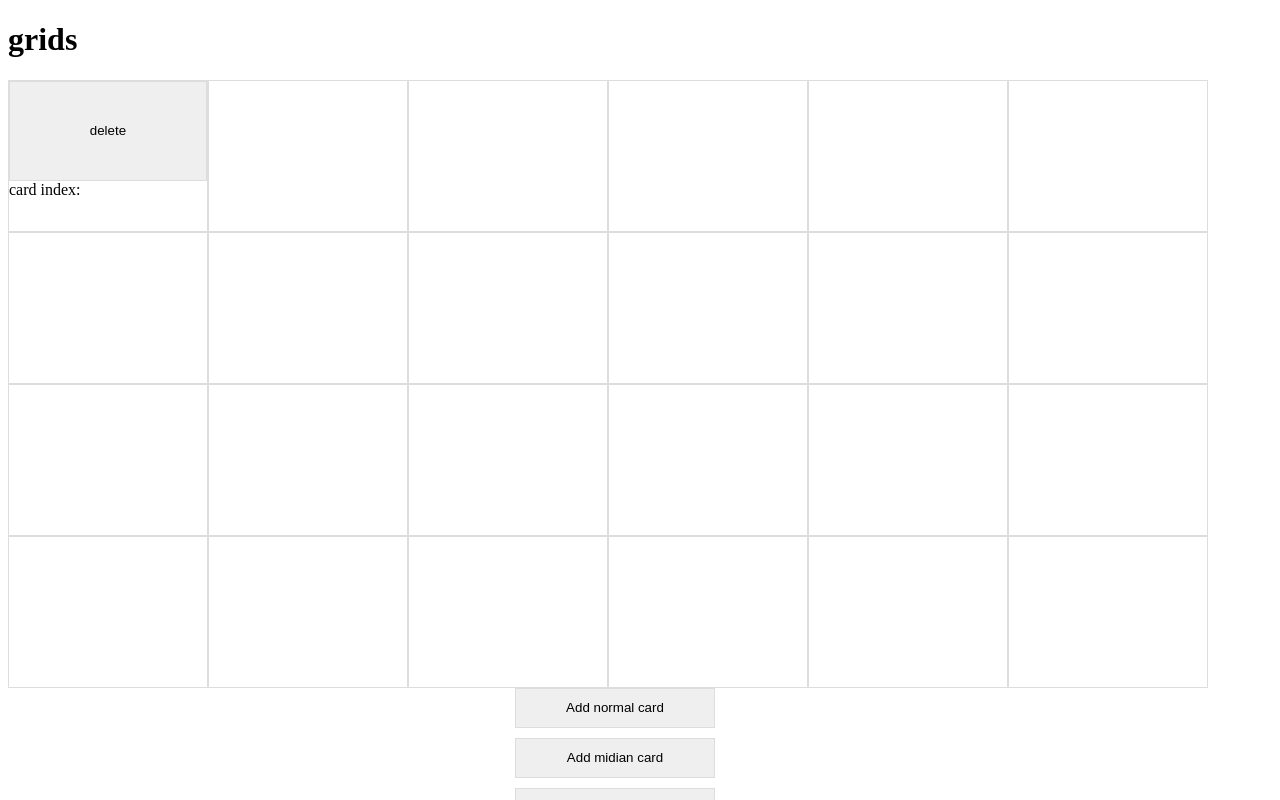
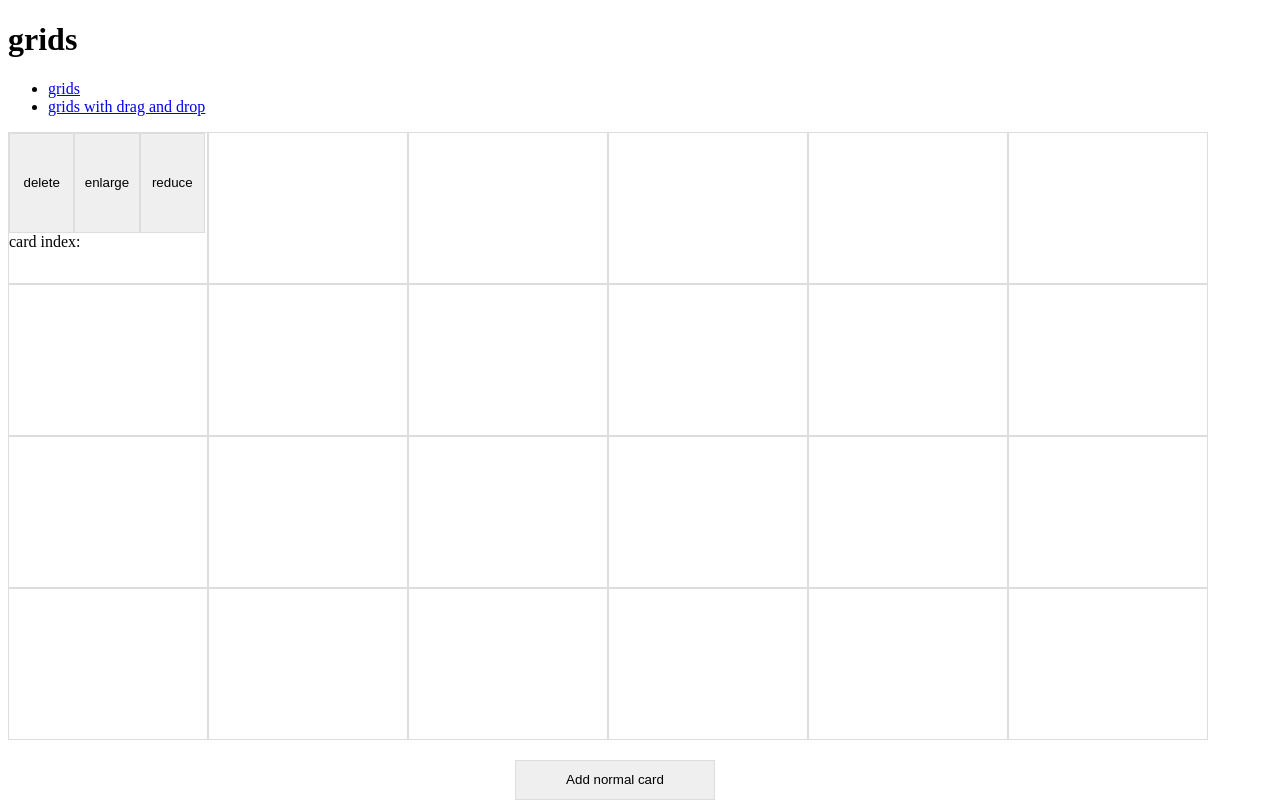
Before and after one commit to anonymous0374/grids, an Angular app: page /grids in a window 1280 px wide. Both pictures are taken after a click on the button "Add normal card". Shown: the top 800 px of the page. Built offline with nearby package versions, Linux system fonts and the light colour scheme.

Commit message:
grids v2.0 adding enlarge / reduce functions

```diff
--- a/src/app/app.component.html
+++ b/src/app/app.component.html
@@ -1,11 +1,9 @@
-<h1>
-  {{title}}
-</h1>
+<h1>{{title}}</h1>
+<nav>
+    <ul>
+        <li><a routerLink='grids'>grids</a></li>
+        <li><a routerLink='grids-dnd'>grids with drag and drop</a></li>
+    </ul>
+</nav>
 
-<app-grids [grids]="grids" [cards]="cards"></app-grids>
-<div>
-	<div style='position: relative; left: 50%; transform: translateX(-50%); margin-bottom: 10px; width: 250px;'><input type='button' value='Add normal card' (click)="addNormal()" style='width: 200px; height: 40px; border: solid 1px #dddddd' /></div>
-	<div style='position: relative; left: 50%; transform: translateX(-50%); margin-bottom: 10px; width: 250px; '><input type='button' value='Add midian card' (click)="addMedian()" style='width: 200px; height: 40px; border: solid 1px #dddddd' /></div>
-	<div style='position: relative; left: 50%; transform: translateX(-50%); margin-bottom: 10px; width: 250px;'><input type='button' value='Add large card' (click)="addLarge()" style='width: 200px; height: 40px; border: solid 1px #dddddd' /></div>
-    <div style='position: relative; left: 50%; transform: translateX(-50%); margin-bottom: 10px; width: 250px;'><input type='button' value='Reload' (click)="(reload())" style='width: 200px; height: 40px; border: solid 1px #dddddd' /></div>
-</div>
+<router-outlet></router-outlet>
--- a/src/app/app.component.ts
+++ b/src/app/app.component.ts
@@ -1,16 +1,6 @@
-import {
-    Component,
-    OnInit
-} from '@angular/core';
-import {
-    Card
-} from './card/card';
-import {
-    Grid
-} from './grids/grid';
-import {
-    LayoutService
-} from './service/layout.service';
+import { Component, OnInit } from '@angular/core';
+import { Card } from './card/card';
+import { Grid } from './grids/grid';
 
 @Component({
     selector: 'app-root',
@@ -19,68 +9,13 @@ import {
 })
 export class AppComponent implements OnInit {
     public title = 'grids';
-    public cards: Card[];
-    public grids: Grid[];
 
-    constructor(private layoutService: LayoutService) {
-        this.cards = [];
-        this.grids = [];
+
+    constructor() {
     }
 
     ngOnInit() {
-        this.grids = this.layoutService.grids;
-    }
-
-    addNormal() {
-        var card = new Card(0);
-        card.index = this.cards.length > 0 ? this.cards.length : 0;
-        this.cards.push(card);
-
-        try {
-            this.layoutService.unOccupyGrids();
-            this.layoutService.reloadCards(this.cards);
-        } catch (e) {
-            console.log(e);
-        }
 
     }
 
-    addMedian() {
-        var card = new Card(1);
-        card.index = this.cards.length > 0 ? this.cards.length : 0;
-        this.cards.push(card);
-
-        try {
-            this.layoutService.unOccupyGrids();
-            this.layoutService.reloadCards(this.cards);
-        } catch (e) {
-            console.log(e);
-        }
-    }
-
-    addLarge() {
-        var card = new Card(2);
-        card.index = this.cards.length > 0 ? this.cards.length : 0;
-        this.cards.push(card);
-
-        try {
-            this.layoutService.unOccupyGrids();
-            this.layoutService.reloadCards(this.cards);
-        } catch (e) {
-            console.log(e);
-        }
-    }
-
-    onDrop() {
-        console.log('dropped in angular');
-    }
-
-    onDragOver(event) {
-        event.dataTransfer.dropEffect = "move";
-    }
-
-    reload(event) {
-        this.layoutService.reloadCards(this.cards);
-    }
-
 }
--- a/src/app/grids/grids.component.css
+++ b/src/app/grids/grids.component.css
@@ -10,7 +10,7 @@
 
 .onex-grid {
     width: 15.66%;
-    min-height: 150px;
+    height: 150px;
     background-color: transparent;
     border: solid 1px #dddddd;
 }
@@ -26,3 +26,10 @@
 .button-large {
     background-color: red;
 }
+
+.grid-button {
+    border: solid 1px #dddddd;
+    width: 33%;
+    height: 100px;
+    float: left;
+}
--- a/src/app/grids/grids.component.html
+++ b/src/app/grids/grids.component.html
@@ -1,8 +1,17 @@
 <div class='onex-grids'>
-    <div [ngClass]=grid.gridClass  class="onex-grid" *ngFor='let grid of grids; let i = index;'>
-        <input type='button' value='delete' *ngIf="grid.hasCard()" (click)="removeCard(grid)" style='border: solid 1px #dddddd; width: 100%; height: 100px;' [ngClass]='{"button-normal": getCard(grid) && getCard(grid).type === 0, "button-median": getCard(grid) && getCard(grid).type === 1, "button-large": getCard(grid) && getCard(grid).type === 2}'/>
+    <div [ngClass]=grid.gridClass class="onex-grid" *ngFor='let grid of ls.grids; let i = index;'>
+        <input type='button' value='delete' class='grid-button' *ngIf="grid.hasCard()" (click)="removeCard(grid)"  [ngClass]='{"button-normal": getCard(grid) && getCard(grid).type === 0, "button-median": getCard(grid) && getCard(grid).type === 1, "button-large": getCard(grid) && getCard(grid).type === 2}'/>
+        <input type='button' value='enlarge' class='grid-button' *ngIf="grid.hasCard()" (click)="enlargeCard(grid)" [ngClass]='{"button-normal": getCard(grid) && getCard(grid).type === 0, "button-median": getCard(grid) && getCard(grid).type === 1, "button-large": getCard(grid) && getCard(grid).type === 2}' />
+        <input type='button' value='reduce' class='grid-button' *ngIf="grid.hasCard()" (click)="reduceCard(grid)" [ngClass]='{"button-normal": getCard(grid) && getCard(grid).type === 0, "button-median": getCard(grid) && getCard(grid).type === 1, "button-large": getCard(grid) && getCard(grid).type === 2}' />
         <span [id]="getCard(grid) && getCard(grid).index" class='card-text' draggable='true' *ngIf="grid.hasCard()">
             card index: {{getCard(grid) && getCard(grid).index}}
         </span>
     </div>
 </div>
+
+<div style='margin-top: 20px;'>
+    <div style='position: relative; left: 50%; transform: translateX(-50%); margin-bottom: 10px; width: 250px;'><input type='button' value='Add normal card' (click)="addNormal()" style='width: 200px; height: 40px; border: solid 1px #dddddd' /></div>
+    <div style='position: relative; left: 50%; transform: translateX(-50%); margin-bottom: 10px; width: 250px; '><input type='button' value='Add midian card' (click)="addMedian()" style='width: 200px; height: 40px; border: solid 1px #dddddd' /></div>
+    <div style='position: relative; left: 50%; transform: translateX(-50%); margin-bottom: 10px; width: 250px;'><input type='button' value='Add large card' (click)="addLarge()" style='width: 200px; height: 40px; border: solid 1px #dddddd' /></div>
+    <div style='position: relative; left: 50%; transform: translateX(-50%); margin-bottom: 10px; width: 250px;'><input type='button' value='Reload' (click)="(reloadCards())" style='width: 200px; height: 40px; border: solid 1px #dddddd' /></div>
+</div>
--- a/src/app/grids/grids.component.ts
+++ b/src/app/grids/grids.component.ts
@@ -10,38 +10,94 @@ import { LayoutService } from '../service/layout.service';
     styleUrls: ['./grids.component.css']
 })
 export class GridsComponent implements OnInit {
-    @Input()
-    public cards: Card[];
-    @Input()
-    public grids: Grid[];
+    constructor(public ls: LayoutService) {
 
-    constructor(public layoutService: LayoutService) { }
+    }
 
     ngOnInit() {
 
     }
 
     public removeCard(grid: Grid) {
-        this.cards.forEach((card, i) => {
+        this.ls.cards.forEach((card, i) => {
             if (card.index === grid.cardIndex) {
-                this.cards.splice(i, 1);
+                this.ls.cards.splice(i, 1);
             }
         });
 
-        this.layoutService.unOccupyGrids();
-        this.layoutService.reloadCards(this.cards);
+        this.ls.unOccupyGrids();
+        this.ls.reloadCards();
 
         console.log('grid: ' + grid.gridIndex + ' removed!');
     }
 
     public getCard(grid: Grid): Card {
-      for (var i = 0; i < this.cards.length; i++) {
-          if (this.cards[i].index && this.cards[i].index === grid.cardIndex) {
-              return this.cards[i];
+      for (var i = 0; i < this.ls.cards.length; i++) {
+          if (this.ls.cards[i].index && this.ls.cards[i].index === grid.cardIndex) {
+              return this.ls.cards[i];
           }
       }
 
       return null;
     }
 
+    addNormal() {
+        var card = new Card(0);
+        card.index = this.ls.cards.length > 0 ? this.ls.cards.length : 0;
+        this.ls.cards.push(card);
+
+        try {
+            this.ls.unOccupyGrids();
+            this.ls.reloadCards();
+        } catch (e) {
+            console.log(e);
+        }
+    }
+
+    addMedian() {
+        var card = new Card(1);
+        card.index = this.ls.cards.length > 0 ? this.ls.cards.length : 0;
+        this.ls.cards.push(card);
+
+        try {
+            this.ls.unOccupyGrids();
+            this.ls.reloadCards();
+        } catch (e) {
+            console.log(e);
+        }
+    }
+
+    addLarge() {
+        var card = new Card(2);
+        card.index = this.ls.cards.length > 0 ? this.ls.cards.length : 0;
+        this.ls.cards.push(card);
+
+        try {
+            this.ls.unOccupyGrids();
+            this.ls.reloadCards();
+        } catch (e) {
+            console.log(e);
+        }
+    }
+
+    enlargeCard(grid: Grid) {
+        var card = this.ls.getCard(grid);
+        card.type > 1 ? '' : card.type += 1;
+
+        this.ls.unOccupyGrids();
+        this.reloadCards();
+    }
+
+    reduceCard(grid: Grid) {
+        var card = this.ls.getCard(grid);
+        card.type < 1 ? '' : card.type -= 1;
+
+        this.ls.unOccupyGrids();
+        this.reloadCards();
+    }
+
+    reloadCards() {
+        this.ls.reloadCards();
+    }
+
 }
--- a/src/app/service/layout.service.ts
+++ b/src/app/service/layout.service.ts
@@ -1,12 +1,6 @@
-import {
-    Injectable
-} from '@angular/core';
-import {
-    Grid
-} from '../grids/grid';
-import {
-    Card
-} from '../card/card';
+import { Injectable } from '@angular/core';
+import { Grid } from '../grids/grid';
+import { Card } from '../card/card';
 
 @Injectable()
 export class LayoutService {
@@ -42,6 +36,8 @@ export class LayoutService {
             new Grid('grid22', false),
             new Grid('grid23', false)
         ];
+
+        this.cards = [];
     }
 
     public getNormalGrid(card: Card, currentGrid: Grid, doOccupy ? : boolean): Grid[] {
@@ -186,27 +182,14 @@ export class LayoutService {
     }
 
 
-    public reloadCards(cards): void {
-        cards.forEach(card => {
+    public reloadCards(): void {
+        this.cards.forEach(card => {
             if (card.type === 0) {
                 this.getNormalGridCompact(card, true);
             } else if (card.type === 1) {
                 this.getMedianGridCompact(card, true);
             } else if (card.type === 2) {
                 this.getLargeGridCompact(card, true);
-            }
-
-
-        });
-
-        console.log('there are totally: ' + cards.length + ' cards.');
-        cards.forEach(card => {
-            console.log(card.className);
-        });
-        console.log('and these grids are occupied: ');
-        this.grids.forEach(grid => {
-            if (grid.occupied) {
-                console.log(grid.gridClass);
             }
         });
     }
@@ -217,4 +200,16 @@ export class LayoutService {
             grid.cardIndex = -1;
         });
     }
+
+    public getCard(grid: Grid): Card {
+        var rtn = null;
+        this.cards.some(card => {
+            if (grid.cardIndex === card.index) {
+                rtn = card;
+                return true;
+            }
+        });
+
+        return rtn;
+    }
 }
--- a/src/index.html
+++ b/src/index.html
@@ -7,19 +7,9 @@
 
   <meta name="viewport" content="width=device-width, initial-scale=1">
   <link rel="icon" type="image/x-icon" href="favicon.ico">
+  <link rel='stylesheet' type='css/text' href='node_modules/ng2-dnd/style.css' >
 </head>
 <body>
   <app-root>Loading...</app-root>
-  <script>
-  /*
-      function onDrop(event) {
-        console.log('dropped');
-    }
-
-    function onDragOver(event) {
-        event.preventDefault();
-        event.dataTransfer.dropEffect = "move";
-    }*/
-  </script>
 </body>
 </html>
```
Also changed, not shown: src/app/app.module.ts (+7 -1 lines), src/app/routes/app.routes.ts (added, +9 -0 lines).
